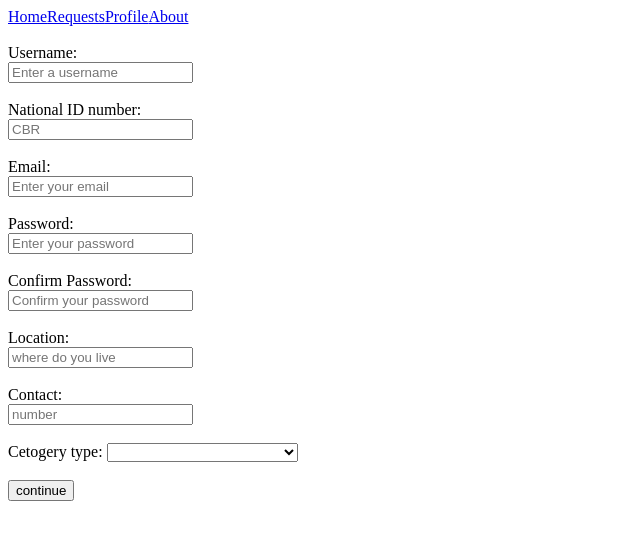
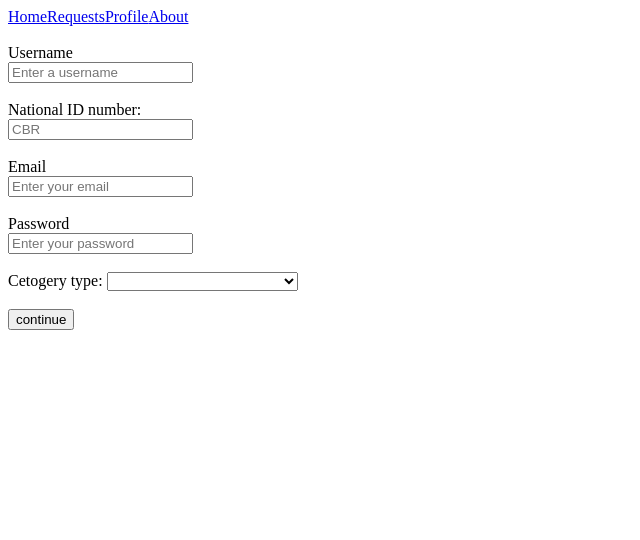
Before and after one commit to alyaalaali/Handyman, a React (Vite) app: page /provider/sign-up in a window 1280 px wide. Shown: the top 540 px of the page, without its empty margins (0-640 px from the left). Built offline with nearby package versions, Linux system fonts and the light colour scheme.

Commit message:
Some changes on both signUp files

```diff
--- a/src/components/ProSignUp.jsx
+++ b/src/components/ProSignUp.jsx
@@ -2,7 +2,7 @@ const ProSignUp = () => {
     return (
         <>
         <form className="user-sign-up" action="/provider/sign-up" >
-            <label>Username:</label>
+            <label>Username</label>
             <br />
             <input type="text" placeholder="Enter a username" />
             <br />
@@ -14,38 +14,21 @@ const ProSignUp = () => {
             <br />
             <br />
 
-            <label>Email:</label>
+            <label>Email</label>
             <br />
             <input type="text" placeholder="Enter your email" />
             <br />
             <br />
 
-            <label>Password:</label>
+            <label>Password</label>
             <br />
             <input type="text" placeholder="Enter your password" />
             <br />
             <br />
 
-            <label>Confirm Password:</label>
-            <br />
-            <input type="text" placeholder="Confirm your password" />
-            <br />
-            <br />
-
-            <label>Location: </label>
-            <br />
-            <input type="text" placeholder="where do you live"/>
-            <br />
-            <br />
-
-            <label>Contact: </label>
-            <br />
-            <input type="number" placeholder="number" />
-            <br />
-            <br />
 
 
-            <label for="fruit">Cetogery type: </label>
+            <label for="Cetogery">Cetogery type: </label>
 
             <select list="Cetogery" name="cetogery">
             <option value=""></option>
--- a/src/components/UserSignUp.jsx
+++ b/src/components/UserSignUp.jsx
@@ -1,25 +1,30 @@
 const UserSignUp = () => {
     return (
         <form className="user-sign-up" action="/user/sign-up" >
-            <label>Username:</label>
+            <label>Username</label>
             <br />
             <input type="text" placeholder="Enter a username" />
             <br />
+            <br />
 
-            <label>Email:</label>
+            <label>Email</label>
             <br />
             <input type="text" placeholder="Enter your email" />
             <br />
+            <br />
 
-            <label>Password:</label>
+            <label>Password</label>
             <br />
             <input type="text" placeholder="Enter your password" />
             <br />
+            <br />
 
-            <label>Confirm Password:</label>
+            <label>More fields</label>
             <br />
-            <input type="text" placeholder="Confirm your password" />
+            <input type="text" placeholder="Enter your password" />
             <br />
+            <br />
+
 
             <button type="submit">continue</button>
 
```
